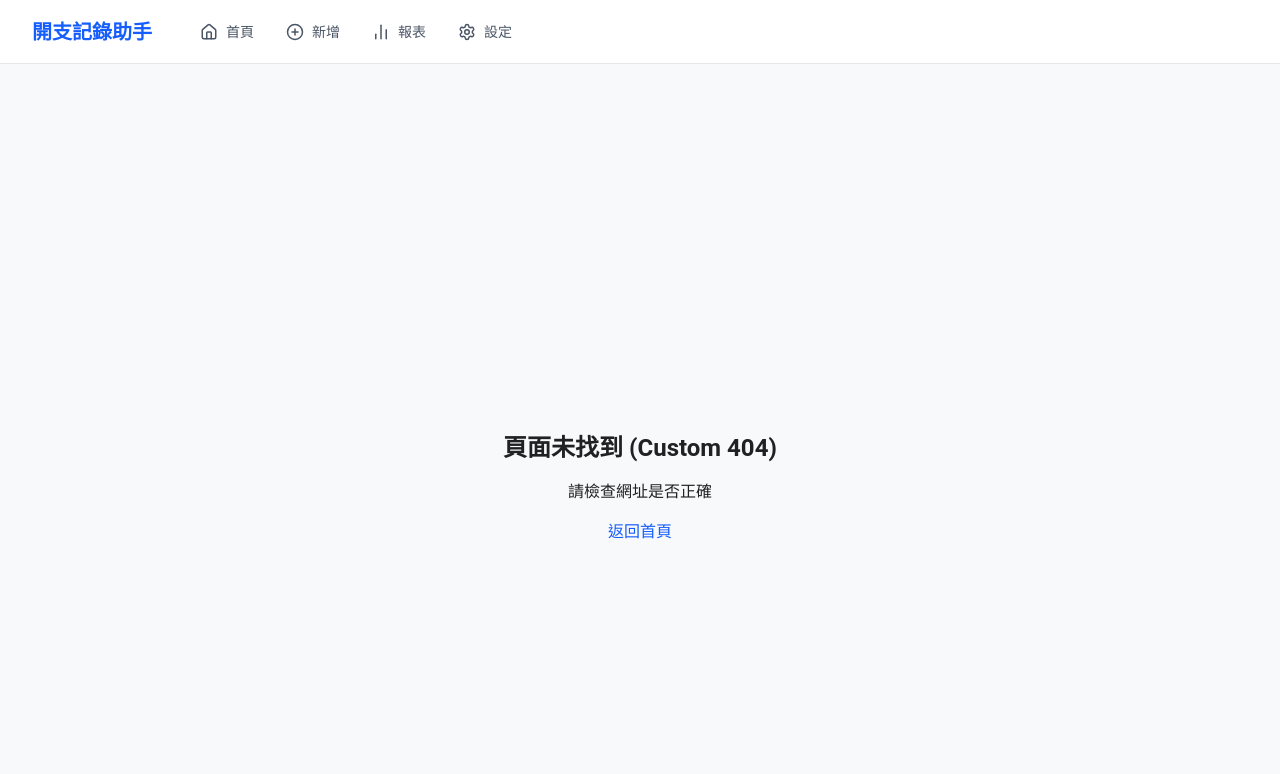
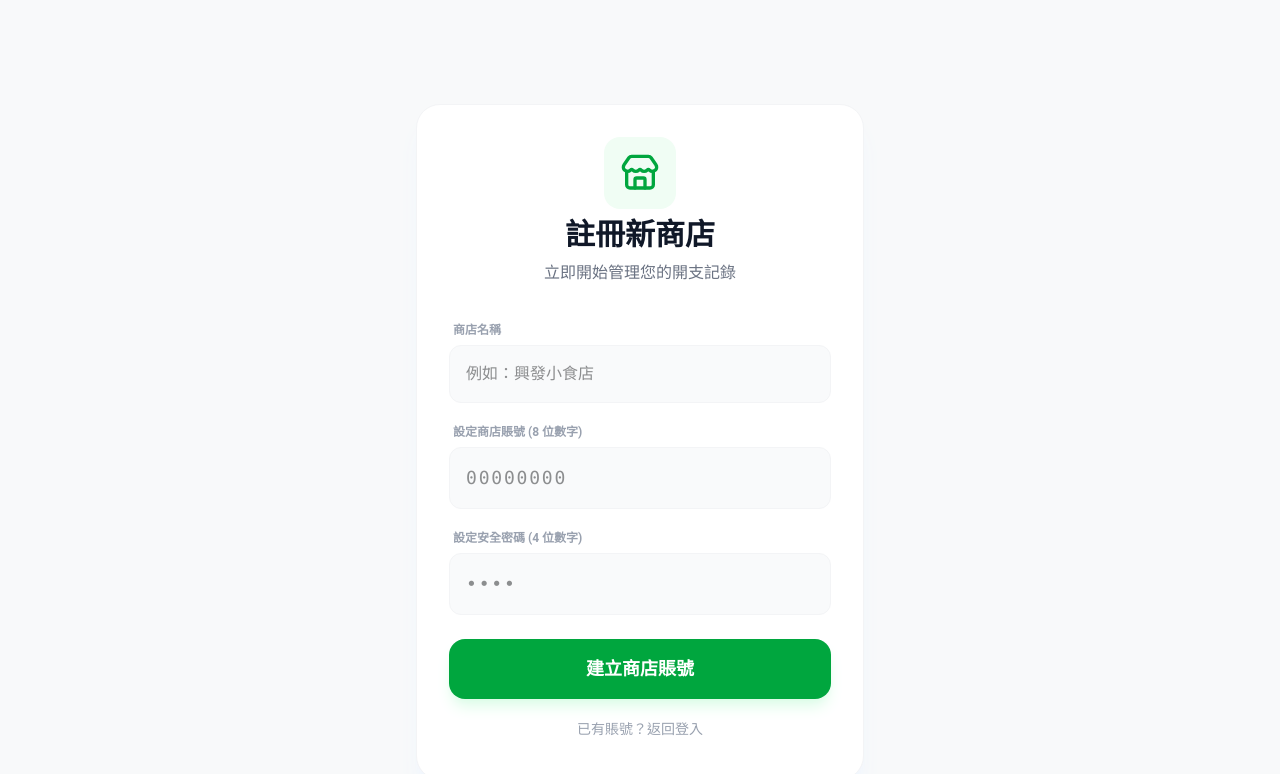
Before and after one commit to homeu98-glitch/expenseRecorder, a Next.js app: page /signup in a window 1280 px wide. Before the commit this address had no page. Shown: the top 774 px of the page. Built offline with nearby package versions, Linux system fonts and the light colour scheme; no server answers; sample sign-in values are in the browser's storage.

Commit message:
Add signup functionality and hide navigation on auth pages

```diff
--- a/app/layout.tsx
+++ b/app/layout.tsx
@@ -1,6 +1,6 @@
 import type { Metadata, Viewport } from "next";
 import "./globals.css";
-import { Navigation } from "@/components/Navigation";
+import { NavigationWrapper } from "@/components/NavigationWrapper";
 import { AuthGuard } from "@/components/AuthGuard";
 
 export const metadata: Metadata = {
@@ -23,7 +23,7 @@ export default function RootLayout({
     <html lang="zh-Hant">
       <body className="min-h-screen pb-20 md:pb-0 md:pt-16">
         <AuthGuard>
-          <Navigation />
+          <NavigationWrapper />
           <main className="container mx-auto px-4 py-6 max-w-4xl">
             {children}
           </main>
--- a/app/login/page.tsx
+++ b/app/login/page.tsx
@@ -4,6 +4,7 @@ import { useState } from "react";
 import { useRouter } from "next/navigation";
 import { supabase } from "@/lib/supabase";
 import { Loader2, Lock, Store, AlertCircle } from "lucide-react";
+import Link from "next/link";
 
 export default function LoginPage() {
   const [loginId, setLoginId] = useState("");
@@ -103,6 +104,7 @@ export default function LoginPage() {
             </div>
           )}
 
+          <div className="space-y-3">
             <button
               type="submit"
               disabled={loading}
@@ -117,6 +119,14 @@ export default function LoginPage() {
                 "立即登入"
               )}
             </button>
+
+            <Link
+              href="/signup"
+              className="w-full flex items-center justify-center py-2 text-sm text-gray-400 font-medium hover:text-green-600 transition-colors"
+            >
+              建立新商店賬號
+            </Link>
+          </div>
         </form>
 
         <div className="text-center">
--- /dev/null
+++ b/app/signup/page.tsx
@@ -0,0 +1,154 @@
+"use client";
+
+import { useState } from "react";
+import { useRouter } from "next/navigation";
+import { supabase } from "@/lib/supabase";
+import { Loader2, Lock, Store, AlertCircle, ArrowLeft } from "lucide-react";
+import Link from "next/link";
+
+export default function SignupPage() {
+  const [shopName, setShopName] = useState("");
+  const [loginId, setLoginId] = useState("");
+  const [pin, setPin] = useState("");
+  const [loading, setLoading] = useState(false);
+  const [error, setError] = useState<string | null>(null);
+  const router = useRouter();
+
+  const handleSignup = async (e: React.FormEvent) => {
+    e.preventDefault();
+    if (loginId.length !== 8 || pin.length !== 4 || !shopName) {
+      setError("請填寫完整的商店名稱、8 位賬號與 4 位密碼");
+      return;
+    }
+
+    setLoading(true);
+    setError(null);
+
+    try {
+      // 1. Check if ID already exists
+      const { data: existingUser } = await supabase
+        .from("shop_users")
+        .select("login_id")
+        .eq("login_id", loginId)
+        .maybeSingle();
+
+      if (existingUser) {
+        throw new Error("此賬號已被使用，請更換一個");
+      }
+
+      // 2. Create user
+      const { data, error: dbError } = await supabase
+        .from("shop_users")
+        .insert([
+          { shop_name: shopName, login_id: loginId, login_pin: pin }
+        ])
+        .select()
+        .single();
+
+      if (dbError) throw dbError;
+
+      // 3. Auto login after signup
+      localStorage.setItem("shop_user", JSON.stringify(data));
+      router.push("/");
+    } catch (err: any) {
+      setError(err.message);
+    } finally {
+      setLoading(false);
+    }
+  };
+
+  return (
+    <div className="min-h-[80vh] flex flex-col items-center justify-center p-4">
+      <div className="w-full max-w-md space-y-8 bg-white p-8 rounded-3xl border border-gray-100 shadow-xl shadow-blue-50">
+        <div className="text-center space-y-2">
+          <div className="inline-flex p-4 bg-green-50 text-green-600 rounded-2xl mb-2">
+            <Store size={40} />
+          </div>
+          <h1 className="text-3xl font-bold text-gray-900">註冊新商店</h1>
+          <p className="text-gray-500">立即開始管理您的開支記錄</p>
+        </div>
+
+        <form onSubmit={handleSignup} className="space-y-6">
+          <div className="space-y-4">
+            <div>
+              <label className="text-xs font-bold text-gray-400 uppercase ml-1">商店名稱</label>
+              <div className="relative mt-1">
+                <input
+                  type="text"
+                  value={shopName}
+                  onChange={(e) => setShopName(e.target.value)}
+                  placeholder="例如：興發小食店"
+                  className="w-full bg-gray-50 border border-gray-100 rounded-xl py-4 px-4 outline-none focus:border-blue-500 focus:bg-white transition-all font-medium"
+                  required
+                />
+              </div>
+            </div>
+
+            <div>
+              <label className="text-xs font-bold text-gray-400 uppercase ml-1">設定商店賬號 (8 位數字)</label>
+              <div className="relative mt-1">
+                <input
+                  type="text"
+                  maxLength={8}
+                  inputMode="numeric"
+                  value={loginId}
+                  onChange={(e) => setLoginId(e.target.value.replace(/\D/g, ""))}
+                  placeholder="00000000"
+                  className="w-full bg-gray-50 border border-gray-100 rounded-xl py-4 px-4 outline-none focus:border-blue-500 focus:bg-white transition-all text-lg font-mono tracking-widest"
+                  required
+                />
+              </div>
+            </div>
+
+            <div>
+              <label className="text-xs font-bold text-gray-400 uppercase ml-1">設定安全密碼 (4 位數字)</label>
+              <div className="relative mt-1">
+                <input
+                  type="password"
+                  maxLength={4}
+                  inputMode="numeric"
+                  value={pin}
+                  onChange={(e) => setPin(e.target.value.replace(/\D/g, ""))}
+                  placeholder="••••"
+                  className="w-full bg-gray-50 border border-gray-100 rounded-xl py-4 px-4 outline-none focus:border-blue-500 focus:bg-white transition-all text-lg font-mono tracking-widest"
+                  required
+                />
+              </div>
+            </div>
+          </div>
+
+          {error && (
+            <div className="flex items-center space-x-2 text-red-600 bg-red-50 p-3 rounded-xl border border-red-100 text-sm">
+              <AlertCircle size={16} />
+              <span>{error}</span>
+            </div>
+          )}
+
+          <div className="space-y-3">
+            <button
+              type="submit"
+              disabled={loading}
+              className="w-full bg-green-600 text-white rounded-2xl py-4 font-bold text-lg hover:bg-green-700 active:scale-[0.98] transition-all disabled:opacity-50 shadow-lg shadow-green-100"
+            >
+              {loading ? (
+                <div className="flex items-center justify-center space-x-2">
+                  <Loader2 className="animate-spin" size={20} />
+                  <span>正在建立...</span>
+                </div>
+              ) : (
+                "建立商店賬號"
+              )}
+            </button>
+
+            <Link
+              href="/login"
+              className="w-full flex items-center justify-center py-2 text-sm text-gray-400 font-medium hover:text-blue-600 transition-colors"
+            >
+              已有賬號？返回登入
+            </Link>
+          </div>
+        </form>
+      </div>
+    </div>
+  );
+}
--- /dev/null
+++ b/components/NavigationWrapper.tsx
@@ -0,0 +1,15 @@
+"use client";
+
+import { usePathname } from "next/navigation";
+import { Navigation } from "@/components/Navigation";
+
+export function NavigationWrapper() {
+  const pathname = usePathname();
+  const noNavRoutes = ["/login", "/signup"];
+
+  if (noNavRoutes.includes(pathname)) {
+    return null;
+  }
+
+  return <Navigation />;
+}
```
Lines whose indentation alone changed are shown as unchanged.
